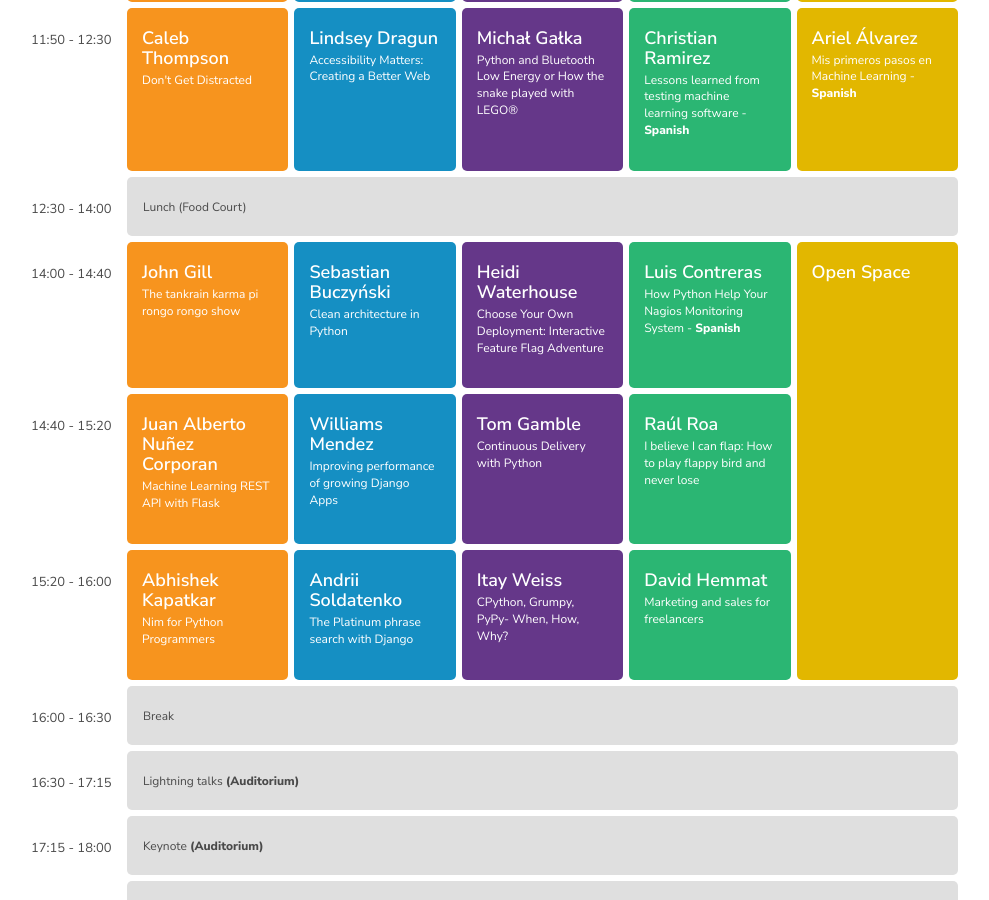
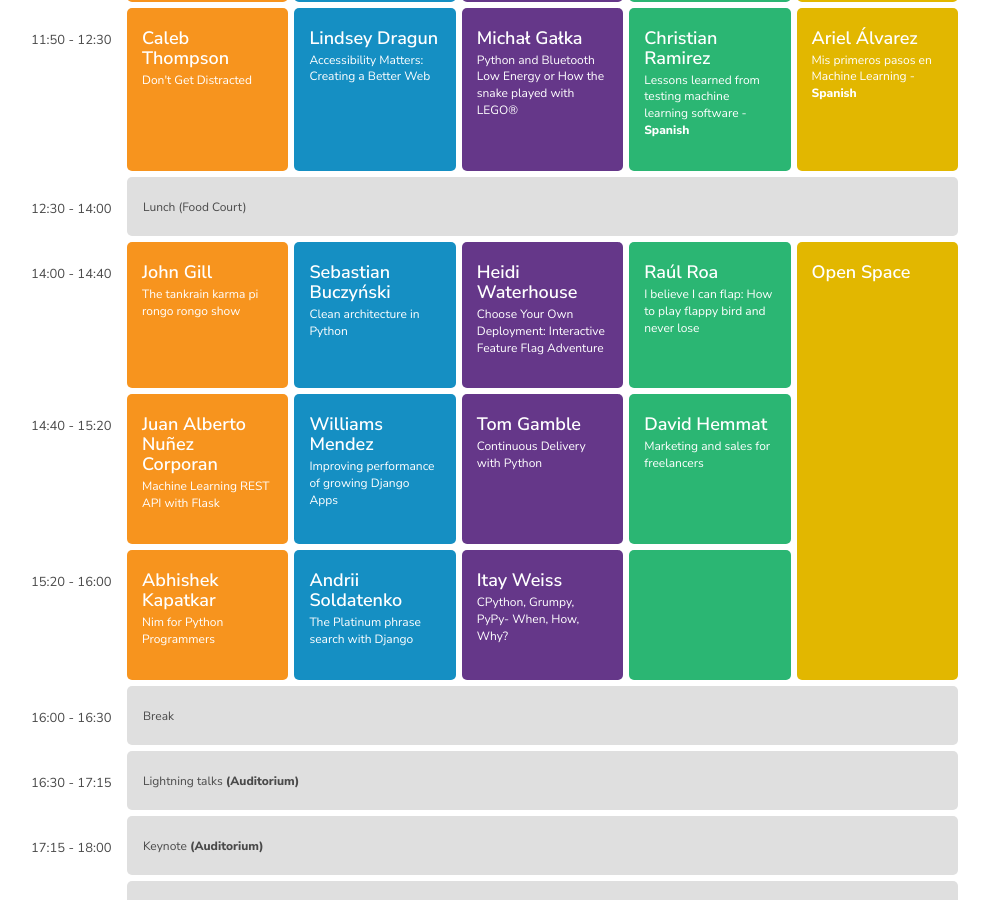
Before and after one commit to pycaribbean/pycaribbean.github.io, a Jekyll site: the page built from schedule.html, in a window 1280 px wide and 900 px high, scrolled down 2621 px. Shown: the whole window, without its empty margins (144-1133 px from the left). Built offline with Jekyll 4.4.1, drawn with Linux system fonts in a browser that asks for light colours; nearby versions of some CDN libraries; library files that are not in the unit come from our copies; some of the changed text lies outside the part shown.

Commit message:
Update schedule with new talks

```diff
--- a/schedule.html
+++ b/schedule.html
@@ -183,9 +183,9 @@
                 <h4>Josh Simmons</h4>
                 <p>Learn by Contributing to Open Source - English</p>
             </div>
-            <div class="lecture blue double-rows">
-                <h4>Viktor Justo V.</h4>
-                <p>The Blockchain and how i solved the most stupid problem at my company - <b>Workshop</b></p>
+            <div class="lecture blue">
+                <h4>Jiri Benes</h4>
+                <p>Reliability of Distributed Systems</p>
             </div>
             <div class="lecture purple">
                 <h4>Cornelius Hairston</h4>
@@ -206,6 +206,10 @@
             <div class="lecture orange">
                 <h4> Eryn Peters </h4>
                 <p> Benefits of remote working and contracting independently</p>
+            </div>
+            <div class="lecture blue">
+                <h4>Michał Gałka</h4>
+                <p>Micropython Gotchas</p>
             </div>
             <div class="lecture purple">
                 <h4>Asim Hussain</h4>
@@ -367,8 +371,8 @@
             <p>Choose Your Own Deployment: Interactive Feature Flag Adventure</p>
         </div>
         <div class="lecture green">
-            <h4>Luis Contreras</h4>
-            <p>How Python Help Your Nagios Monitoring System - <b>Spanish</b></p>
+            <h4>Raúl Roa</h4>
+            <p>I believe I can flap: How to play flappy bird and never lose</p>
         </div>
         <div class="lecture yellow triple-rows">
             <h4> Open Space </h4>
@@ -390,8 +394,8 @@
             <p>Continuous Delivery with Python</p>
         </div>
         <div class="lecture green">
-            <h4>Raúl Roa</h4>
-            <p>I believe I can flap: How to play flappy bird and never lose</p>
+            <h4>David Hemmat</h4>
+            <p>Marketing and sales for freelancers</p>
         </div>
 
         <!-- ////////////// End Row ////////////// -->
```
Also changed, not shown: other parts of schedule.html (+1 -2 lines).
